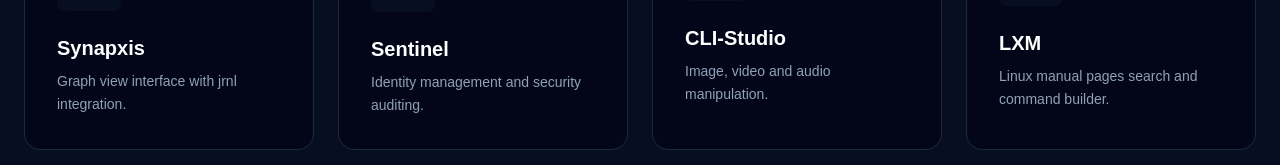
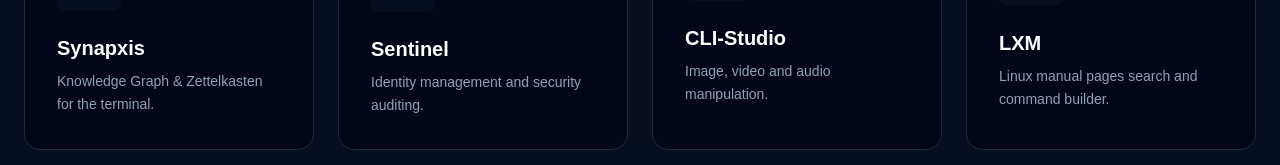
Before and after one commit to CodeFXR/codefxr.github.io, a Next.js app: page / in a window 1280 px wide. Shown: the part 869-1034 px from the top of the page. Built offline with nearby package versions, Linux system fonts and the light colour scheme.

Commit message:
Updated Synapxis description

```diff
--- a/app/page.tsx
+++ b/app/page.tsx
@@ -92,7 +92,7 @@ export default function Home() {
                 />
               }
               title="Synapxis"
-              description="Graph view interface with jrnl integration."
+              description="Knowledge Graph & Zettelkasten for the terminal."
               color="amber"
             />
 
```
